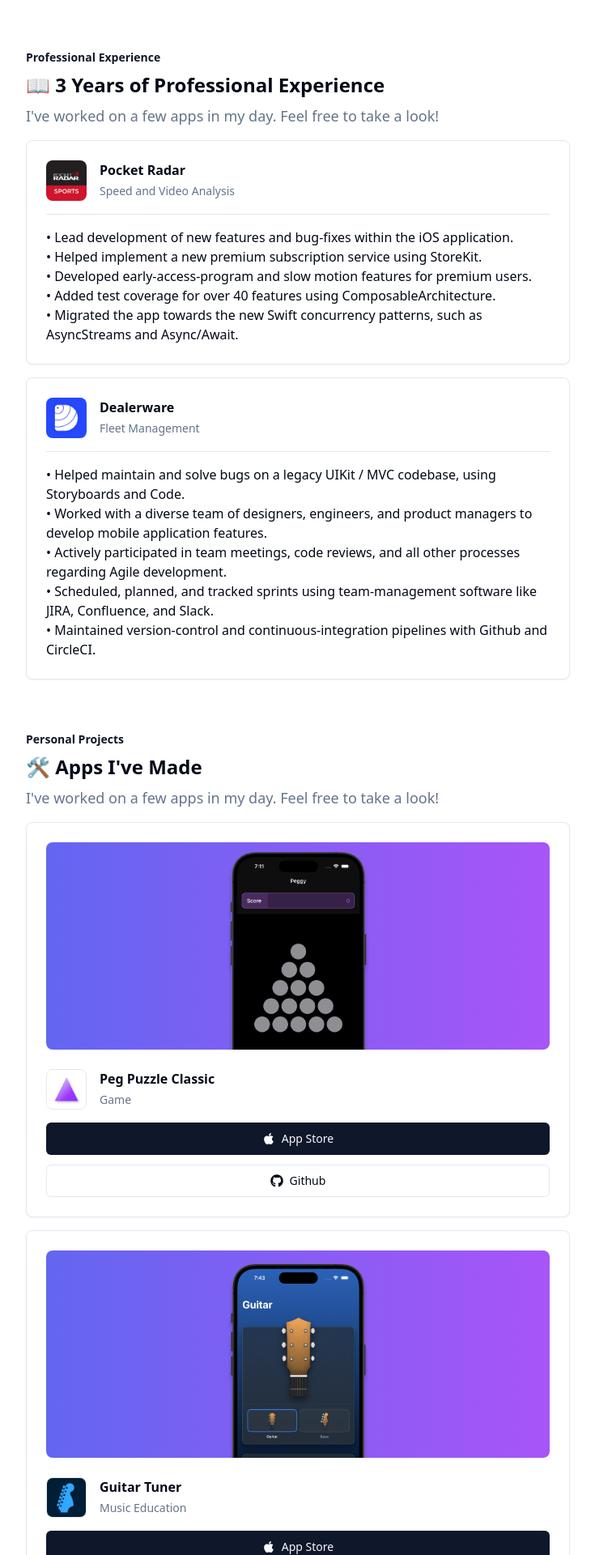
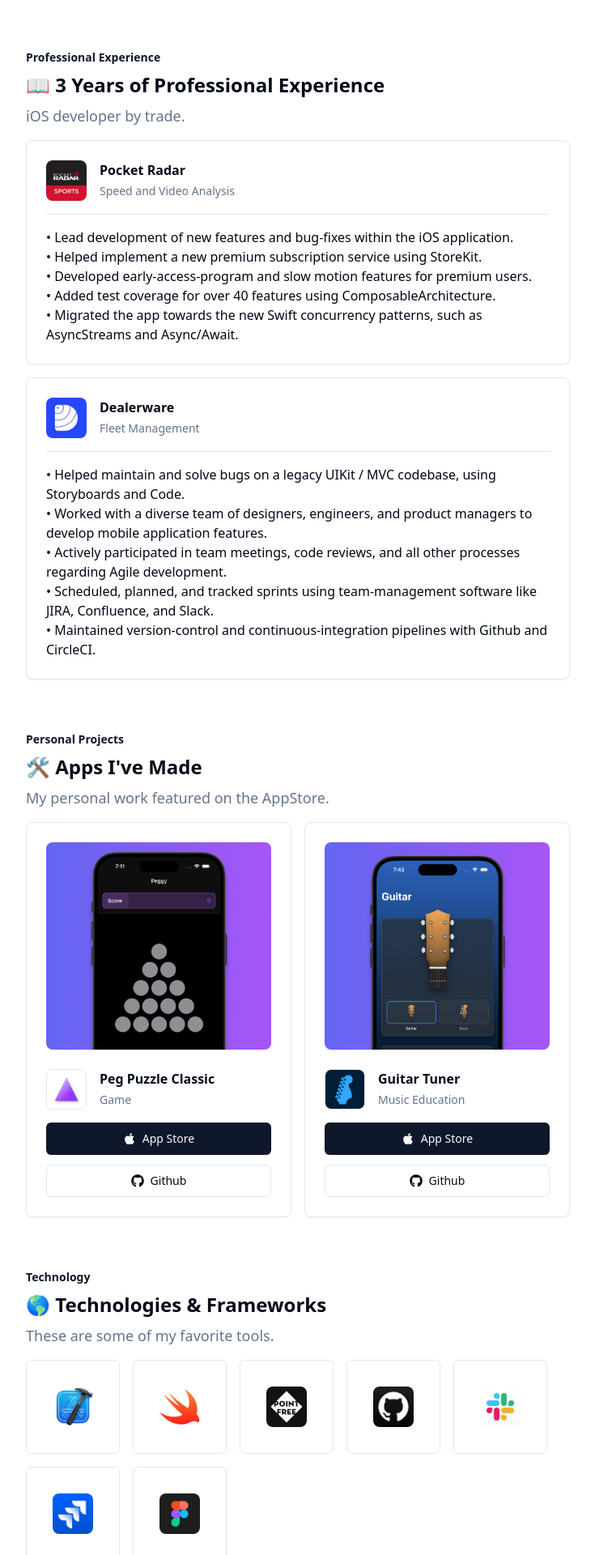
Before and after one commit to kodydeda4/nextjs-kodydeda, a Next.js app: page / in a window 1280 px wide. Shown: the part 580-2500 px from the top of the page at 81% size, without its empty margins (272-1007 px from the left). Built offline with nearby package versions, Linux system fonts and the light colour scheme.

Commit message:
more hotfixes

```diff
--- a/app/_components/AppSection.tsx
+++ b/app/_components/AppSection.tsx
@@ -17,9 +17,9 @@
       <SectionHeader
         caption="Personal Projects"
         title="🛠️ Apps I've Made"
-        description="I've worked on a few apps in my day. Feel free to take a look!"
+        description="My personal work featured on the AppStore."
       />
-      <div className="flex flex-col gap-4 w-full">
+      <div className="flex flex-col sm:flex-row gap-4 w-full">
         {RESUME.apps.map((value, index) => (
           <AppCard key={index} {...value} />
         ))}
--- a/app/_components/EducationSection.tsx
+++ b/app/_components/EducationSection.tsx
@@ -14,7 +14,7 @@
       <SectionHeader
         caption="Education"
         title="🎓 University Education"
-        description="These are some of my favorite tools."
+        description="Computer Science"
       />
       <div className="flex flex-row gap-4 w-full">
         {RESUME.education.map((value, index) => (
--- a/app/_components/ExperienceSection.tsx
+++ b/app/_components/ExperienceSection.tsx
@@ -14,7 +14,7 @@
       <SectionHeader
         caption="Professional Experience"
         title="📖 3 Years of Professional Experience"
-        description="I've worked on a few apps in my day. Feel free to take a look!"
+        description="iOS developer by trade."
       />
       <div className="flex flex-col gap-4 w-full">
         {RESUME.experience.map((value, index) => (
```
